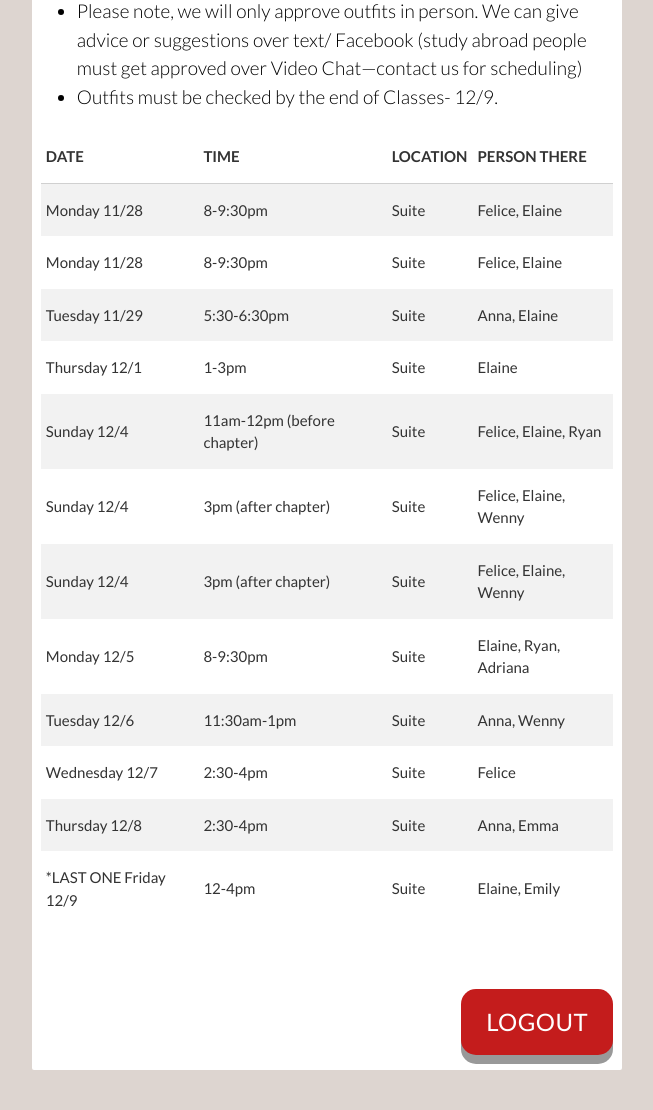
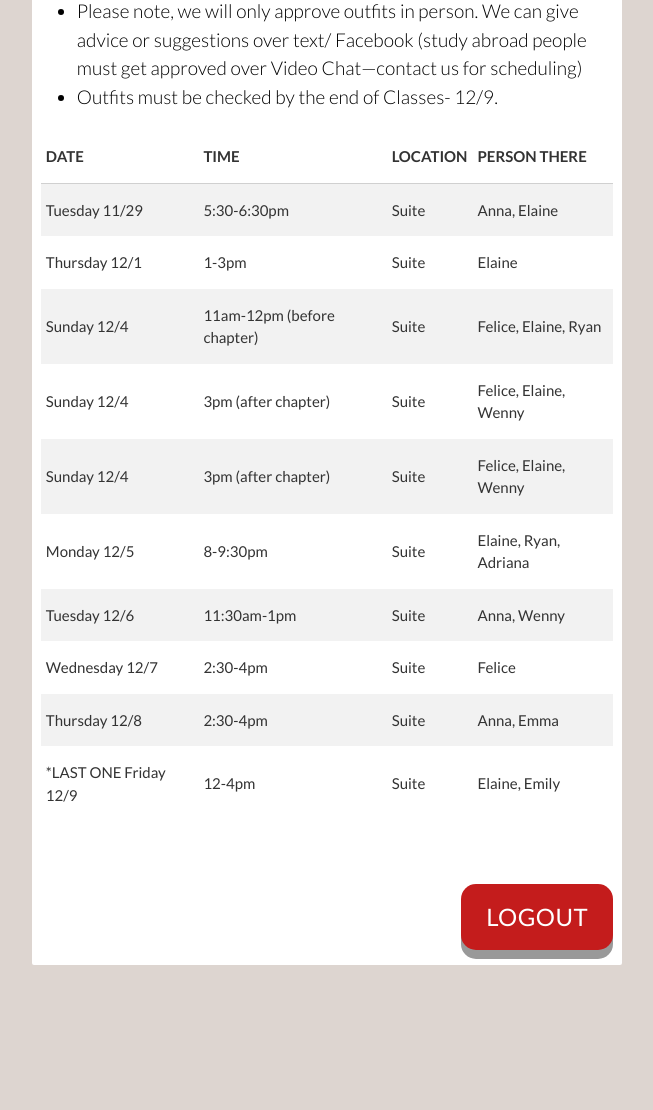
Before and after one commit to elainecole/aoii-recruitment, a Django app: page /attire in a window 1280 px wide. Shown: the part 494-1604 px from the top of the page, without its empty margins (313-966 px from the left). After the commit the page ends 1459 px from the top, so only its background shows below. Run offline with Django 3.2, Linux system fonts and the light colour scheme; a user stored in the database is signed in; tables that the repository leaves empty hold one stand-in row (values such as "Sample post"); style sheets or scripts are compiled from the project's sources.

Commit message:
updated hours for outfit checks

```diff
--- a/webapp/templates/partials/outfit/outfit_base.html
+++ b/webapp/templates/partials/outfit/outfit_base.html
@@ -47,18 +47,6 @@
                                     </tr>
                                 </thead>
                                 <tbody>
-                                    <tr>
-                                        <td>Monday 11/28</td>
-                                        <td>8-9:30pm</td>
-                                        <td>Suite</td>
-                                        <td>Felice, Elaine</td>
-                                    </tr>
-                                    <tr>
-                                        <td>Monday 11/28</td>
-                                        <td>8-9:30pm</td>
-                                        <td>Suite</td>
-                                        <td>Felice, Elaine</td>
-                                    </tr>
                                     <tr>
                                         <td>Tuesday 11/29</td>
                                         <td>5:30-6:30pm</td>
```
